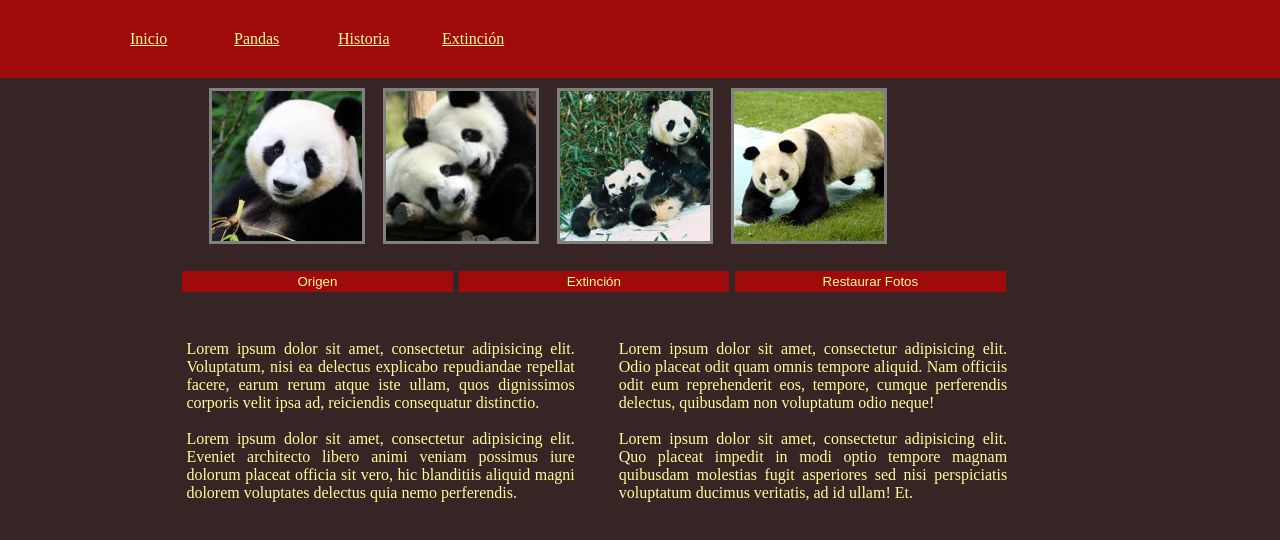
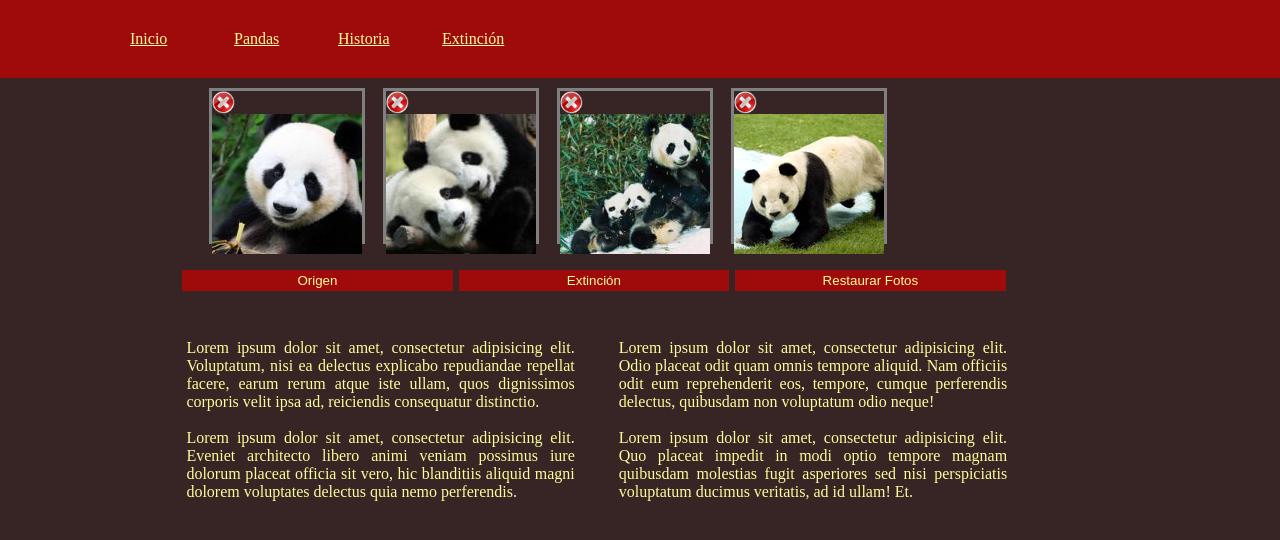
Before and after one commit to TheSchrodingerCat/panda-panda, a plain HTML site: page index.html in a window 1280 px wide. Drawn offline with Linux system fonts and the light colour scheme.

Commit message:
se agrega imagen sobre foto para borrar, pero no se logra que queden superpuestas las imagenes

```diff
--- a/assets/css/main.css
+++ b/assets/css/main.css
@@ -9,6 +9,10 @@ body{
 
 a{
 	color: #FFFC9C;
+}
+
+li{
+	list-style-type: none;
 }
 
 .nav{
@@ -23,8 +27,10 @@ a{
 	padding: 30px;
 }
 
+/* fotos pandas */
+
 .pictures{
-	display: inline-block;
+	float: left;
 	margin: 0 9px;
 	text-align: center;
 	box-sizing: content-box;
@@ -33,9 +39,25 @@ a{
 	height: 150px;
 }
 
+#fotos-removibles #fotitos .pictures .pict{
+	float: left;
+	/*position: absolute;
+	z-index: 0;*/
+}
+
 #fotitos{
+	overflow: auto;
 	padding: 10px 200px;
 }
+
+#fotos-removibles #fotitos .pictures .pict-rm{
+	width: 15%;
+	float: left;
+	/*position: absolute;
+	z-index: 1;*/
+}
+
+/* botones */
 
 #botones{
 	padding: 1% 14%;
@@ -49,6 +71,8 @@ a{
 	border: #372424 solid;
 }
 
+/* parrafos */
+
 #section3{
 	padding: 1% 13%;
 }
--- a/assets/js/main.js
+++ b/assets/js/main.js
@@ -15,6 +15,12 @@ function principal(){
 		fotito.setAttribute("id","pict" + arrFotos.indexOf(element));
 		fotito.setAttribute("src",element);
 
+		var deleteFoto = document.createElement("img");
+		deleteFoto.setAttribute("class","pict-rm");
+		deleteFoto.setAttribute("id","dlt" + arrFotos.indexOf(element));
+		deleteFoto.setAttribute("src","assets/img/remove.png");
+
+		cajita.appendChild(deleteFoto);
 		cajita.appendChild(fotito);
 		fotos.appendChild(cajita);
 	});
```
Also changed, not shown: assets/img/remove.png (added).
